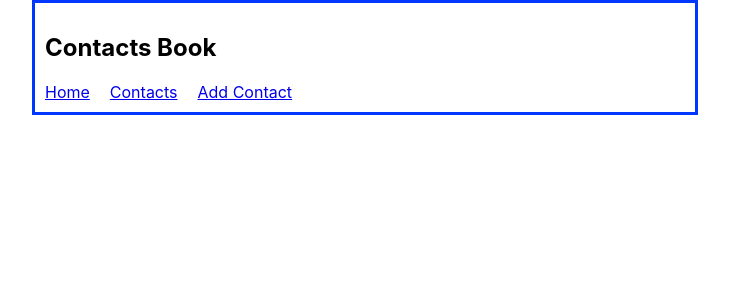
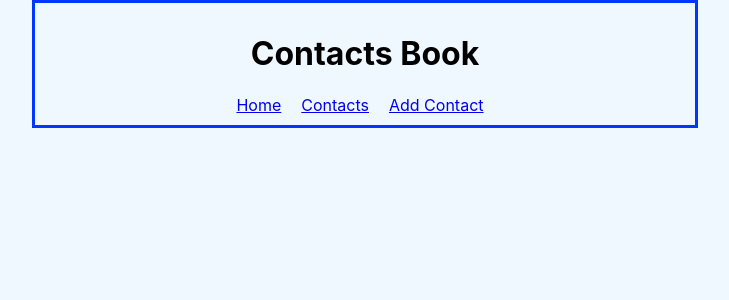
Before and after one commit to Gonzo2510/my-app-project-2, a React (Create React App) app: page / in a window 1280 px wide. Shown: the top 300 px of the page, without its empty margins (275-1004 px from the left). Built offline with nearby package versions, Linux system fonts and the light colour scheme.

Commit message:
centered navbar

```diff
--- a/src/NavBar.js
+++ b/src/NavBar.js
@@ -5,7 +5,7 @@ import { NavLink } from "react-router-dom";
 function NavBar() {
   return (
     <div className="navbar">
-      <h2>Contacts Book</h2>
+      <h1>Contacts Book</h1>
         <NavLink exact='/home' to ='/home' >Home</NavLink>
         <NavLink exact='/contactList' to ='/contactList' >Contacts</NavLink>
         <NavLink exact='/addContact' to ='/addContact' >Add Contact</NavLink>
--- a/src/index.css
+++ b/src/index.css
@@ -3,6 +3,7 @@ body {
   font-family: -apple-system, BlinkMacSystemFont, 'Segoe UI', 'Roboto', 'Oxygen',
     'Ubuntu', 'Cantarell', 'Fira Sans', 'Droid Sans', 'Helvetica Neue',
     sans-serif;
+    background-color:aliceblue
 }
 
 .App {
@@ -39,3 +40,7 @@ form {
 .delete {
   float: right;
 }
+
+.navbar {
+  text-align: center;
+}
```
